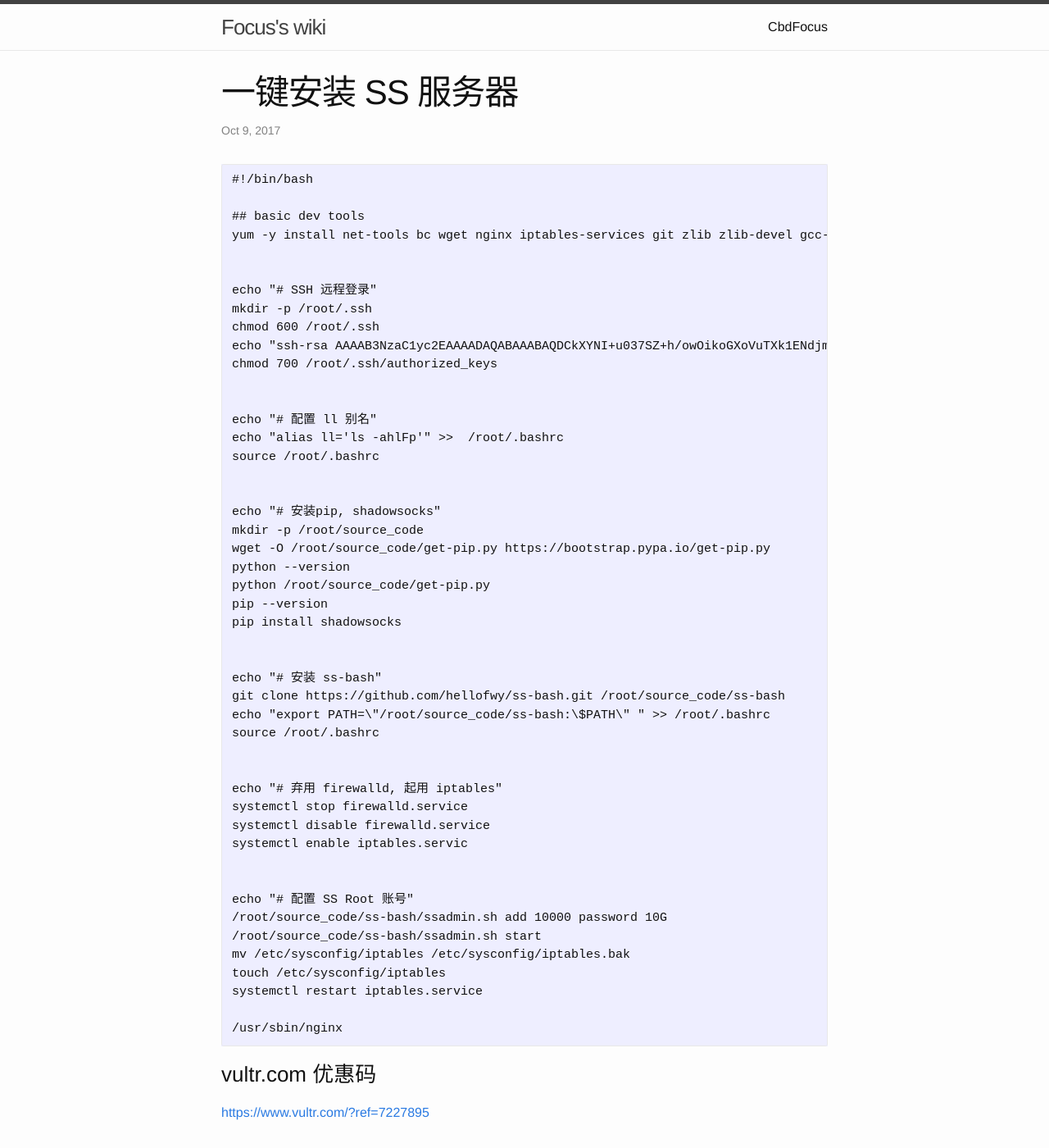
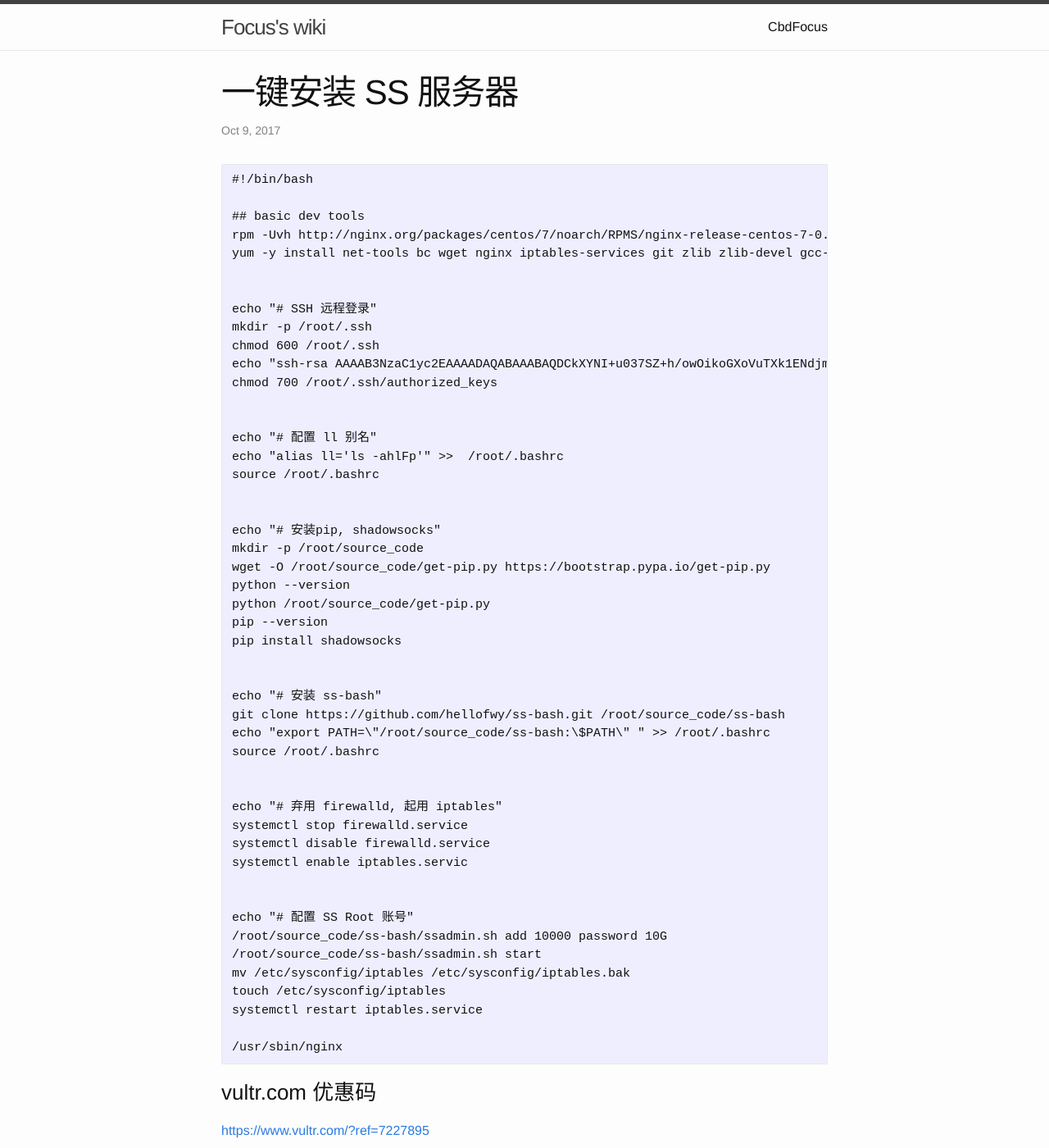
Before and after one commit to icbd/wiki, a Jekyll site: the page built from _posts/2017-10-09-init-ss-server-from-sh.md, in a window 1280 px wide and 1400 px high. Shown: the whole window at 82% size. Built offline with Jekyll 4.4.1, drawn with Linux system fonts in a browser that asks for light colours; comment, search, counter and statistics services are not loaded.

Commit message:
rpm -Uvh http://nginx.org/packages/centos/7/noarch/RPMS/nginx-release-centos-7-0.el7.ngx.noarch.rpm

```diff
--- a/_posts/2017-10-09-init-ss-server-from-sh.md
+++ b/_posts/2017-10-09-init-ss-server-from-sh.md
@@ -9,6 +9,7 @@ categories: notes
 #!/bin/bash
 
 ## basic dev tools
+rpm -Uvh http://nginx.org/packages/centos/7/noarch/RPMS/nginx-release-centos-7-0.el7.ngx.noarch.rpm
 yum -y install net-tools bc wget nginx iptables-services git zlib zlib-devel gcc-c++ patch readline readline-devel libyaml-devel libffi-devel openssl-devel make bzip2 autoconf automake libtool bison curl sqlite-devel
 
 
```
